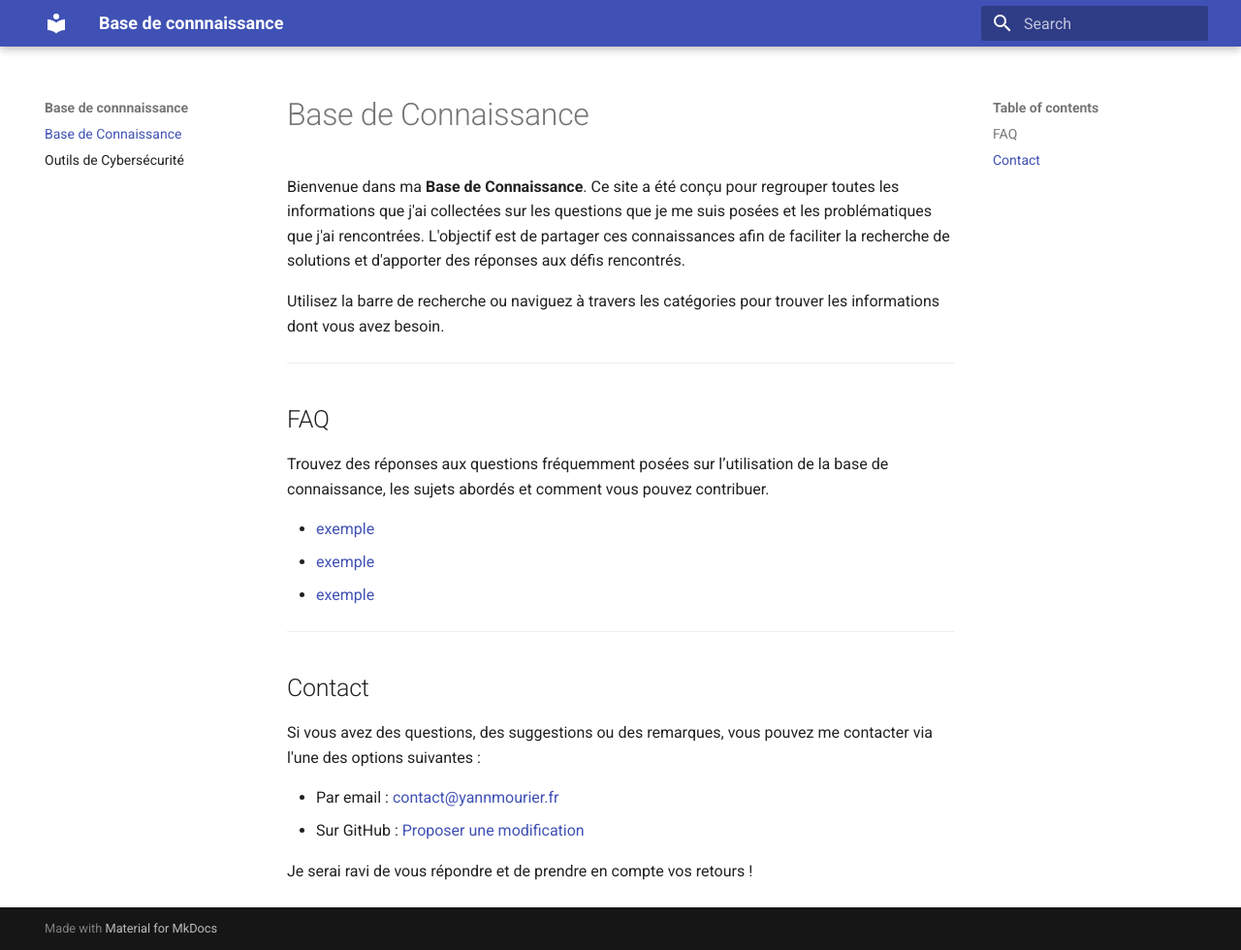
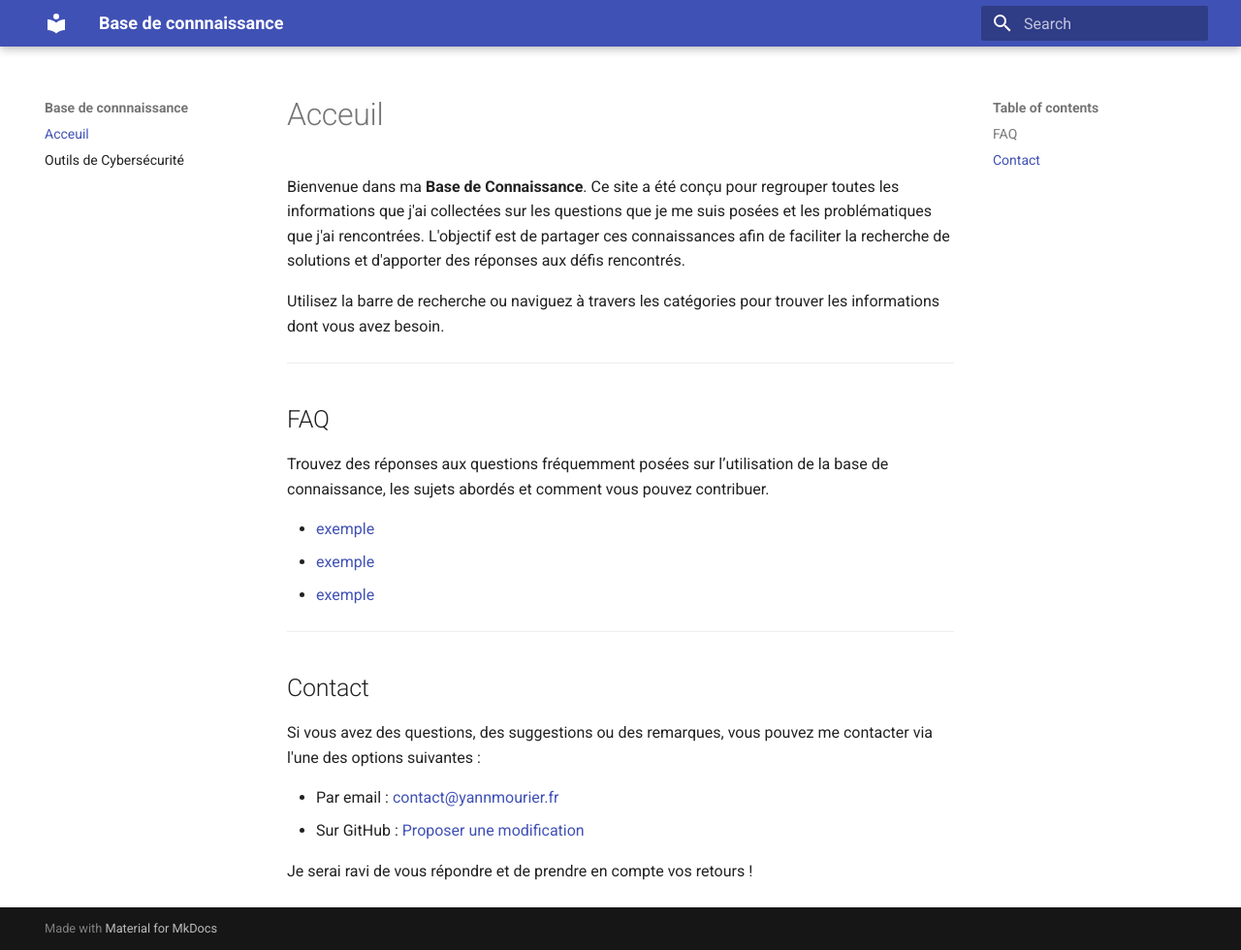
Before and after one commit to yann-mourier/yann-mourier.github.io, an MkDocs documentation site: the page built from docs/index.md, in a window 1280 px wide and 980 px high. Shown: the whole window at 97% size. Built offline with MkDocs 1.6.1 and Material for MkDocs 9.7.7, drawn with Linux system fonts in a browser that asks for light colours.

Commit message:
update index.md title from "Base de Connaissance" to "Acceuil"

```diff
--- a/docs/index.md
+++ b/docs/index.md
@@ -1,4 +1,4 @@
-# Base de Connaissance
+# Acceuil
 
 Bienvenue dans ma **Base de Connaissance**. Ce site a été conçu pour regrouper toutes les informations que j'ai collectées sur les questions que je me suis posées et les problématiques que j'ai rencontrées. L'objectif est de partager ces connaissances afin de faciliter la recherche de solutions et d'apporter des réponses aux défis rencontrés.
 
```
